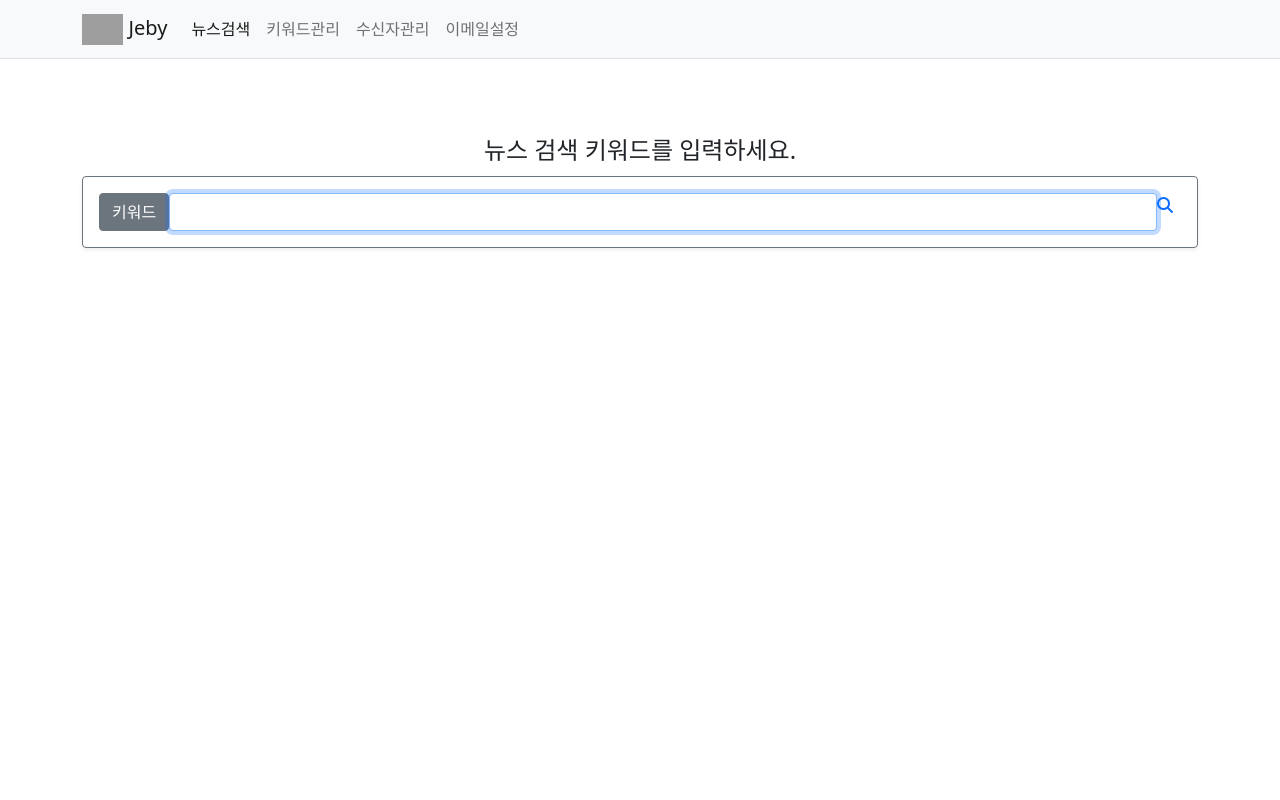
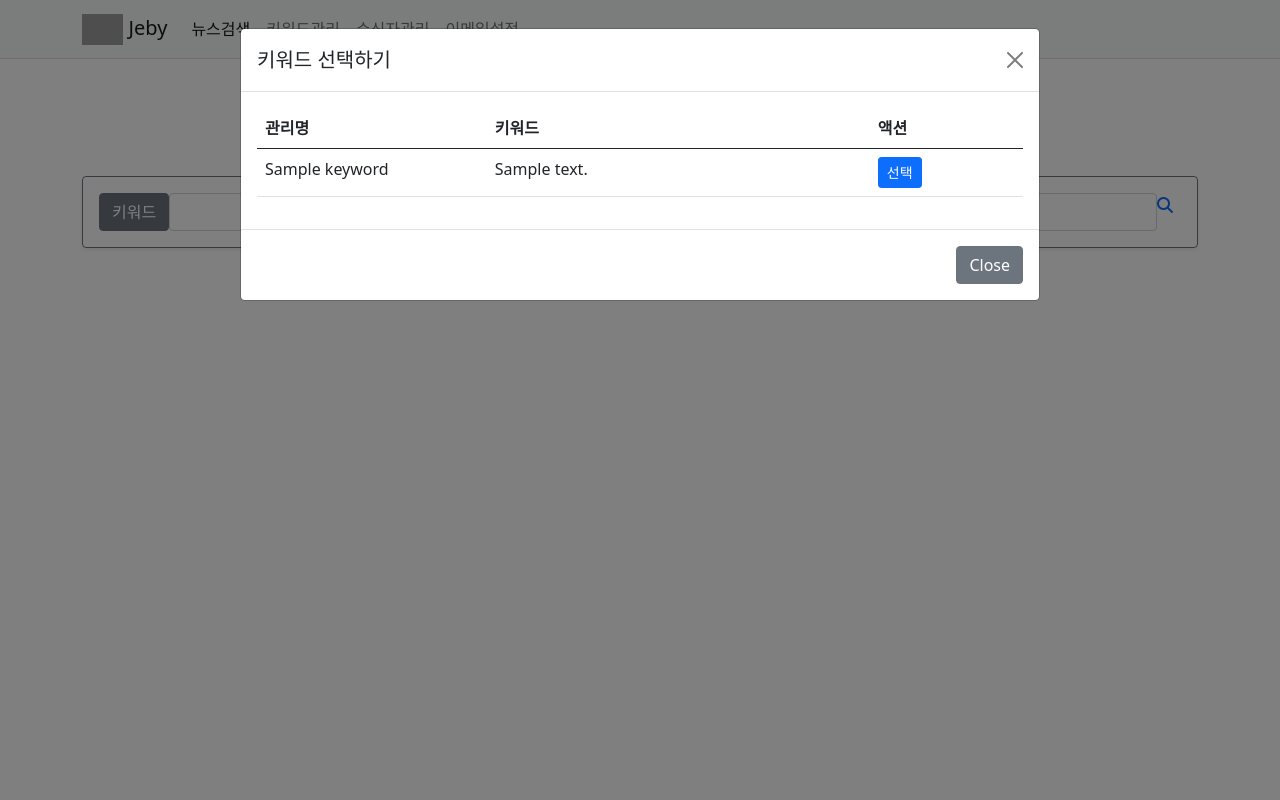
Before and after one commit to engyjoon/jeby_2021, a Django app: template mysite/templates/news/news_search.html in a window 1280 px wide, after a click on "키워드". Run offline with Django 3.2, Linux system fonts and the light colour scheme; the template is opened without the code that fills it: most values are stand-ins (such as "Sample title", 1, 10 or a date in 2020); some libraries are stand-ins or nearby versions; grey boxes are pictures that could not be loaded.

Commit message:
키워드 선택 기능 구현

```diff
--- a/mysite/news/views/base_views.py
+++ b/mysite/news/views/base_views.py
@@ -1,5 +1,6 @@
 from django.shortcuts import render, redirect
 from django.contrib.auth.decorators import login_required
+from ..models import Keyword
 from ..forms import NewsSearchForm
 from ..utils import naverapi_utils as naver_api
 
@@ -19,6 +20,7 @@ def news_search(request):
     """
 
     news_list = None
+    keywords = Keyword.objects.all()
 
     if request.method == "GET":
         if len(request.GET):
@@ -37,5 +39,5 @@ def news_search(request):
     return render(
         request,
         "news/news_search.html",
-        {"form": form, "news_list": news_list},
+        {"form": form, "news_list": news_list, "keywords": keywords},
     )
--- a/mysite/static/news/js/news_search.js
+++ b/mysite/static/news/js/news_search.js
@@ -18,4 +18,11 @@ $(document).ready(function () {
     $("#search-img").click(function () {
         $("#frm-search").submit();
     });
+
+    // 키워드 리스트 모달에서 키워드를 선택하면
+    // 키워드를 검색창에 입력하고 키워드 리스트 모달을 닫는다.
+    $(".btn-select-keyword").click(function () {
+        $("#input-keyword").val($(this).data("keyword"));
+        $("#keywordListModal").modal('hide');
+    });
 });
--- a/mysite/templates/news/news_search.html
+++ b/mysite/templates/news/news_search.html
@@ -76,6 +76,43 @@
     </div>
     {% endif %}
 </div>
+
+<div class="modal fade" id="keywordListModal" tabindex="-1" aria-labelledby="keywordListModalLabel" aria-hidden="true">
+    <div class="modal-dialog modal-lg modal-dialog-scrollable">
+        <div class="modal-content">
+            <div class="modal-header">
+                <h5 class="modal-title" id="keywordListModalLabel">키워드 선택하기</h5>
+                <button type="button" class="btn-close" data-bs-dismiss="modal" aria-label="Close"></button>
+            </div>
+            <div class="modal-body">
+                <table class="table">
+                    <thead>
+                        <tr>
+                            <th scope="col" style="width:30%;">관리명</th>
+                            <th scope="col">키워드</th>
+                            <th scope="col" style="width:20%;">액션</th>
+                        </tr>
+                    </thead>
+                    <tbody>
+                        {% for keyword in keywords %}
+                        <tr>
+                            <td>{{ keyword.title }}</td>
+                            <td>{{ keyword.content }}</td>
+                            <td>
+                                <button type="button" class="btn btn-sm btn-primary btn-select-keyword"
+                                    data-keyword="{{ keyword.content }}">선택</button>
+                            </td>
+                        </tr>
+                        {% endfor %}
+                    </tbody>
+                </table>
+            </div>
+            <div class="modal-footer">
+                <button type="button" class="btn btn-secondary" data-bs-dismiss="modal">Close</button>
+            </div>
+        </div>
+    </div>
+</div>
 {% endblock content %}
 
 {% block footer %}
```
